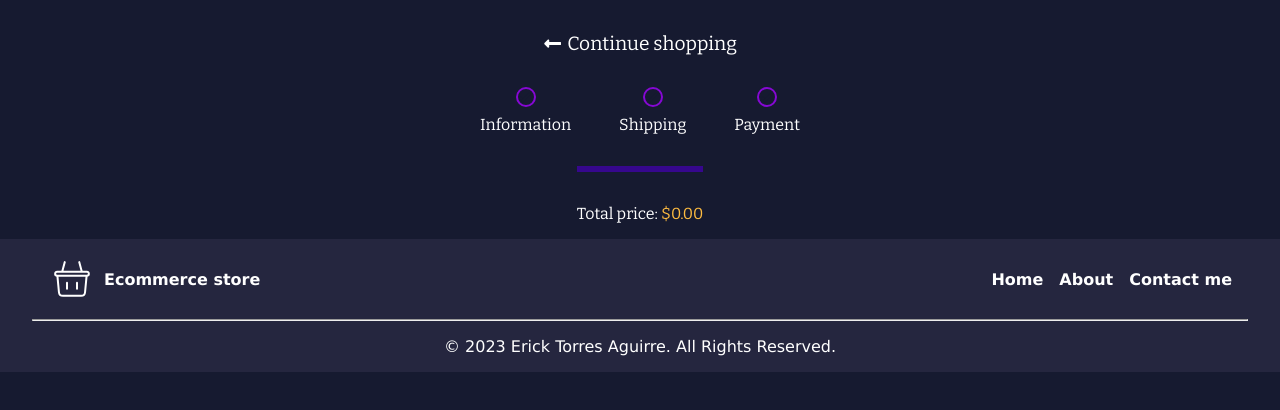
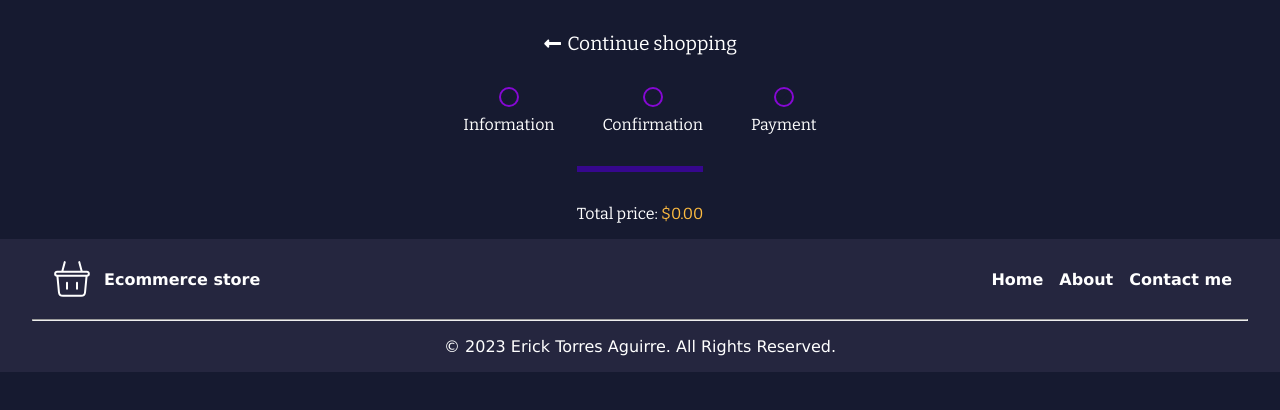
Before and after one commit to Eckry/store-app, a React (Vite) app: page /store-app/checkout in a window 1280 px wide. Shown: the top 410 px of the page. Built offline with nearby package versions, Linux system fonts and the light colour scheme.

Commit message:
change "shipping" to "confirmation"

```diff
--- a/src/routes/Checkout.jsx
+++ b/src/routes/Checkout.jsx
@@ -58,7 +58,7 @@ export default function Checkout() {
             to={"/store-app/checkout/shipping"}
           >
             <span className={`checkout-check ${classNames.shipping}`}></span>
-            Shipping
+            Confirmation
           </Link>
           <Link
             style={{ pointerEvents: isOnData ? "none" : "all" }}
```
